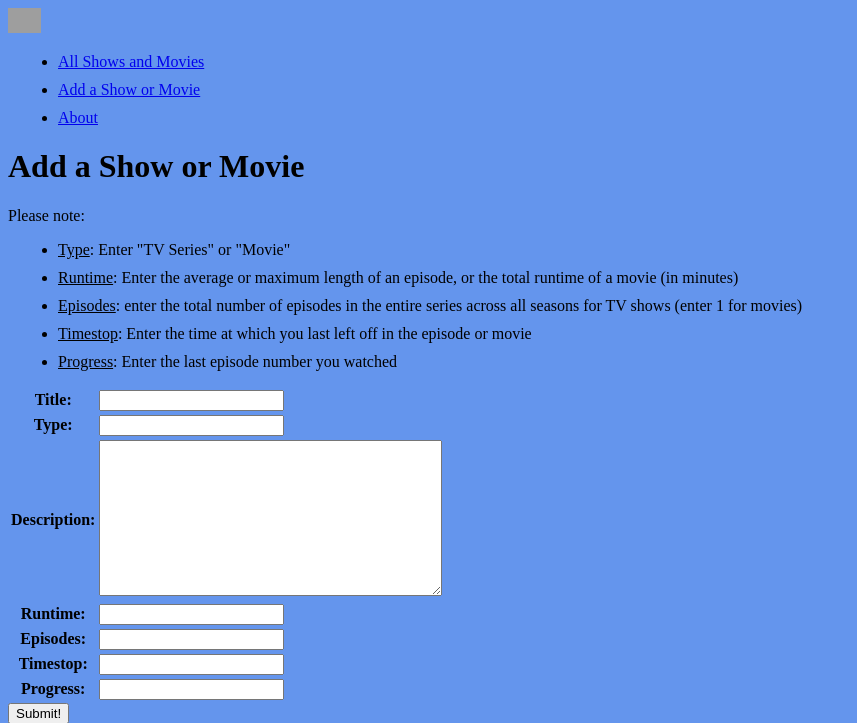
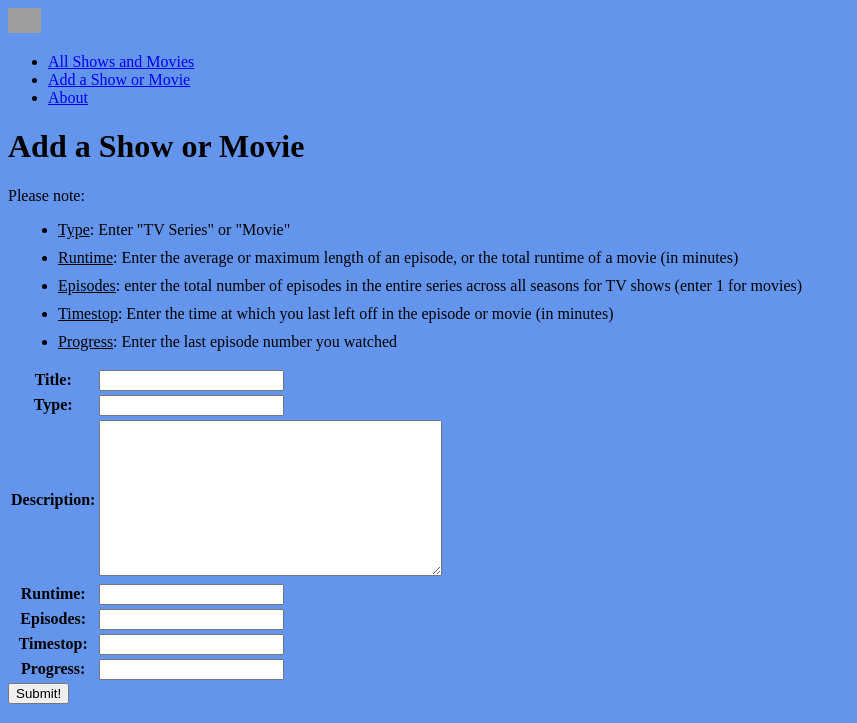
Before and after one commit to JohnnyWiseau141/Screen-Marker, a Django app: page /shows/create/ in a window 1280 px wide. Shown: the top 723 px of the page, without its empty margins (0-857 px from the left). Run offline with Django 3.2, Linux system fonts and the light colour scheme; grey boxes are pictures that could not be loaded.

Commit message:
full CRUD

```diff
--- a/main_app/static/css/form.css
+++ b/main_app/static/css/form.css
@@ -1,3 +1,3 @@
-li {
+.direction-list {
   margin: 10px;
 }
--- a/main_app/templates/main_app/show_form.html
+++ b/main_app/templates/main_app/show_form.html
@@ -7,18 +7,29 @@
 
 {% block content %}
 
-<div class="page-header">
-  <h1>Add a Show or Movie</h1>
+{% if object %}
+    <h1>Edit {{object.title}}</h1>
     <p>Please note:</p>
     <ul>
-      <li><u>Type</u>: Enter "TV Series" or "Movie"</li>
-      <li><u>Runtime</u>: Enter the average or maximum length of an episode, or the total runtime of a movie (in minutes)</li>
-      <li><u>Episodes</u>: enter the total number of episodes in the entire series across all seasons for TV shows (enter 1 for movies)</li>
-      <li><u>Timestop</u>: Enter the time at which you last left off in the episode or movie</li>
-      <li><u>Progress</u>: Enter the last episode number you watched</li>
+      <li class="direction-list"><u>Episodes</u>: enter the total number of episodes in the entire series across all seasons for TV shows (enter 1 for movies)</li>
+      <li class="direction-list"><u>Timestop</u>: Enter the time at which you last left off in the episode or movie (in minutes)</li>
+      <li class="direction-list"><u>Progress</u>: Enter the last episode number you watched</li>
     </ul>
+  {% else %}
+    <h1>Add a Show or Movie</h1>
 
-</div>
+
+    <div class="page-header">
+        <p>Please note:</p>
+        <ul>
+          <li class="direction-list"><u>Type</u>: Enter "TV Series" or "Movie"</li>
+          <li class="direction-list"><u>Runtime</u>: Enter the average or maximum length of an episode, or the total runtime of a movie (in minutes)</li>
+          <li class="direction-list"><u>Episodes</u>: enter the total number of episodes in the entire series across all seasons for TV shows (enter 1 for movies)</li>
+          <li class="direction-list"><u>Timestop</u>: Enter the time at which you last left off in the episode or movie (in minutes)</li>
+          <li class="direction-list"><u>Progress</u>: Enter the last episode number you watched</li>
+        </ul>
+    </div>
+  {% endif %}
 
 <form action="" method="post" class="form-container">
   {% csrf_token %}
--- a/main_app/views.py
+++ b/main_app/views.py
@@ -23,7 +23,7 @@ class ShowCreate(CreateView):
 
 class ShowUpdate(UpdateView):
   model = Show
-  field = ['episodes', 'timestop', 'progress']
+  fields = ['episodes', 'timestop', 'progress']
 
 class ShowDelete(DeleteView):
   model = Show
```
Also changed, not shown: main_app/templates/main_app/show_confirm_delete.html (added, +22 -0 lines).
